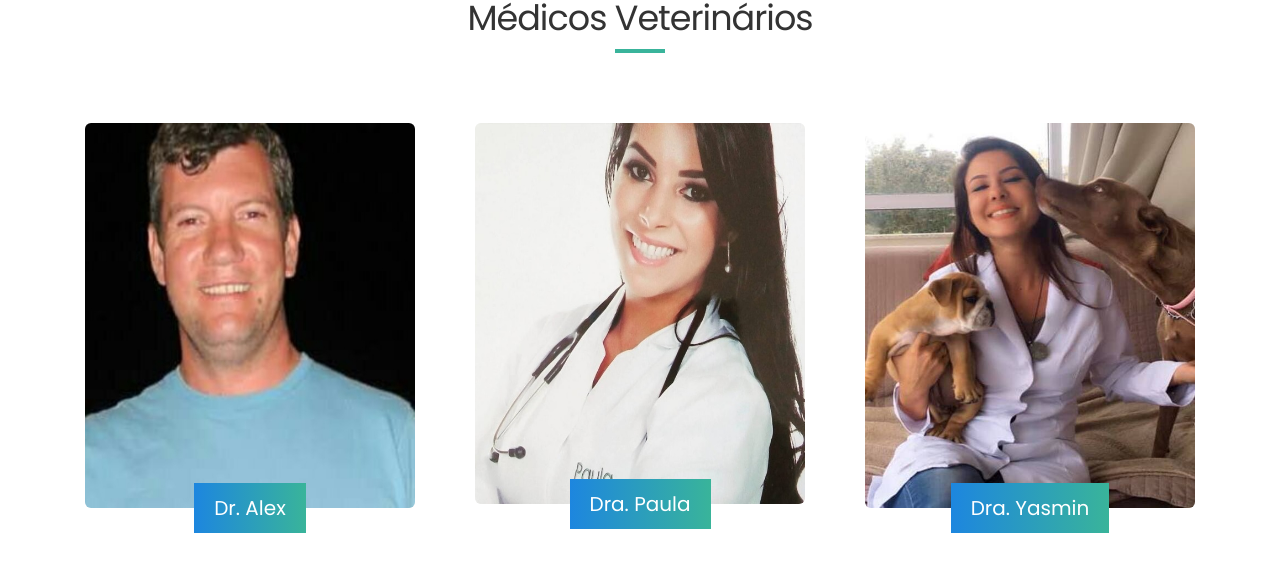
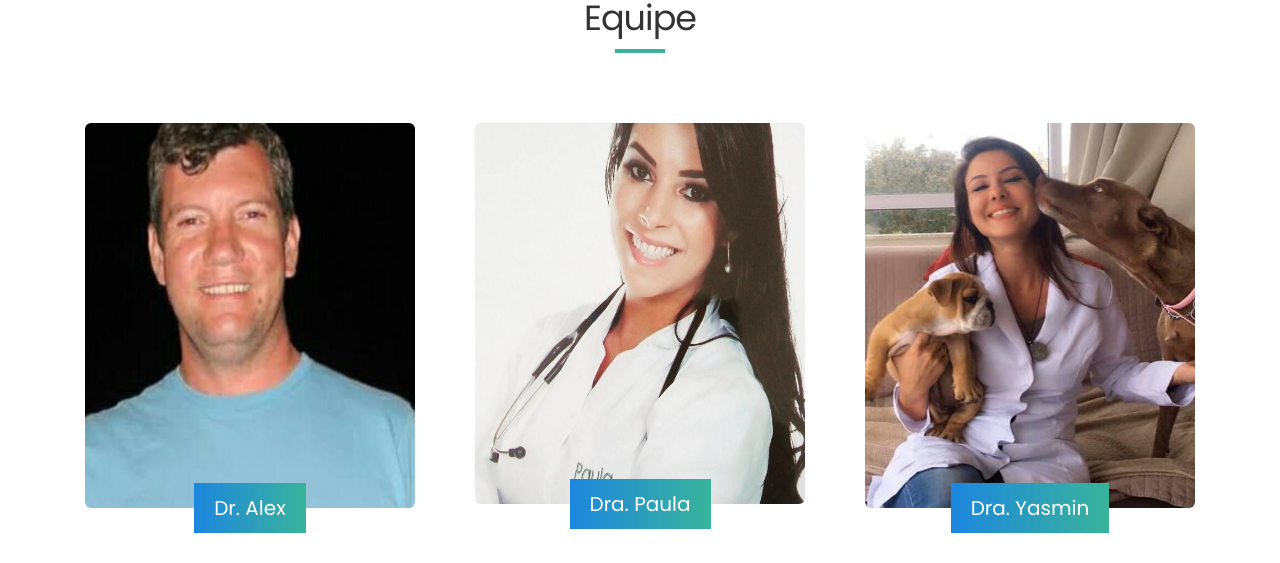
Before and after one commit to jjjjuniorrrr/bichoszen.github.io, a plain HTML site: page index.html in a window 1280 px wide. Shown: the part 2756-3319 px from the top of the page. Drawn offline with Linux system fonts and the light colour scheme; some packages are replaced by stand-ins of ours.

Commit message:
Update index.html
new

```diff
--- a/index.html
+++ b/index.html
@@ -289,7 +289,7 @@
 
 		<div class="heading">
                <span class="icon-logo"><img src="images/icon-logo.png" alt="#"></span>
-               <h2>Médicos Veterinários</h2>
+               <h2>Equipe</h2>
             </div>
 
             <div class="row dev-list text-center">
```
